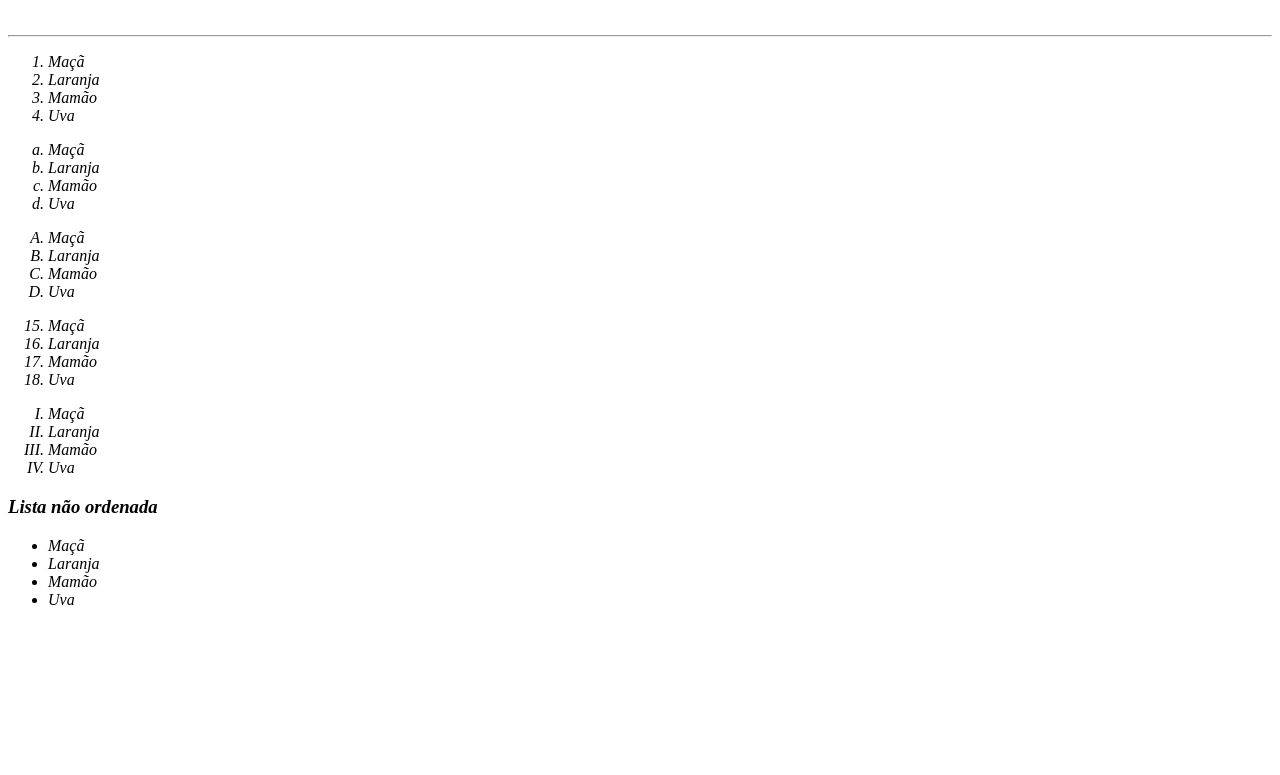
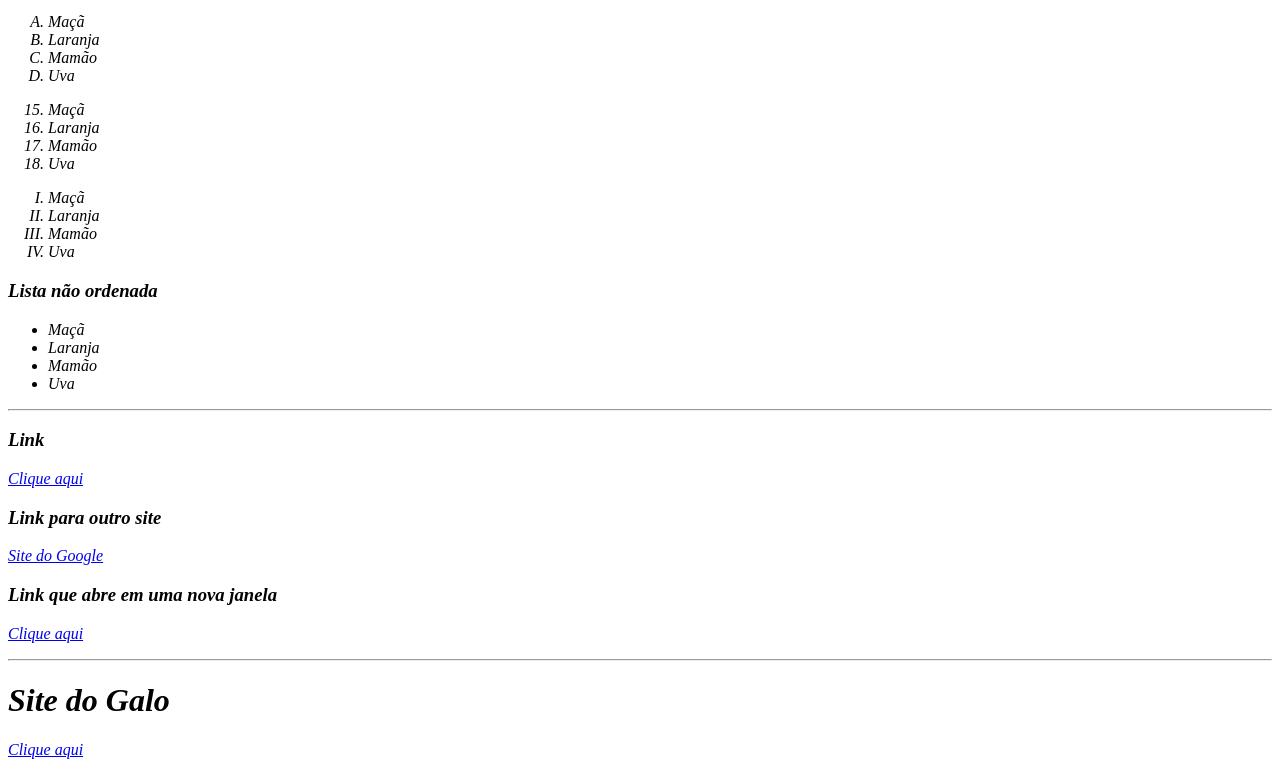
Before and after one commit to Matheusxlive99/Curso-b-sico-HTML, a plain HTML site: page Index2.html in a window 1280 px wide. Shown: the part 1093-1868 px from the top of the page. Before the commit the page ends 1718 px from the top, so only its background shows below. Drawn offline with Linux system fonts and the light colour scheme.

Commit message:
Criando Links

```diff
--- a/Index2.html
+++ b/Index2.html
@@ -42,7 +42,7 @@
 <p>sub == texto <sub> subscritos</sub></p>
 <p>sup == texto <sup>sobescritos</sup></p>
 
-<br><br><br><br><br><br><br><br><br><br><br><br><br><br><br><br><br><br><br>
+<br><br><br><br><br><br><br>
 
 <hr>
 
@@ -96,5 +96,18 @@
 
 </ul>
 
+<hr>
+<h3>Link</h3>
+<p><a href="02.html">Clique aqui</a> </p>
+
+<h3>Link para outro site</h3>
+<p><a href="http://www.google.com.br">Site do Google</a></p>
+
+<h3>Link que abre em uma nova janela</h3>
+<p><a href="http://www.google.com.br" target="_blank">Clique aqui</a> </p>
+
+<hr>
+<h1>Site do Galo</h1>
+<p><a href="https://atletico.com.br/" target="_blank">Clique aqui</a> </p>
 
 </html>
```
Also changed, not shown: 02.html (added, +19 -0 lines).
